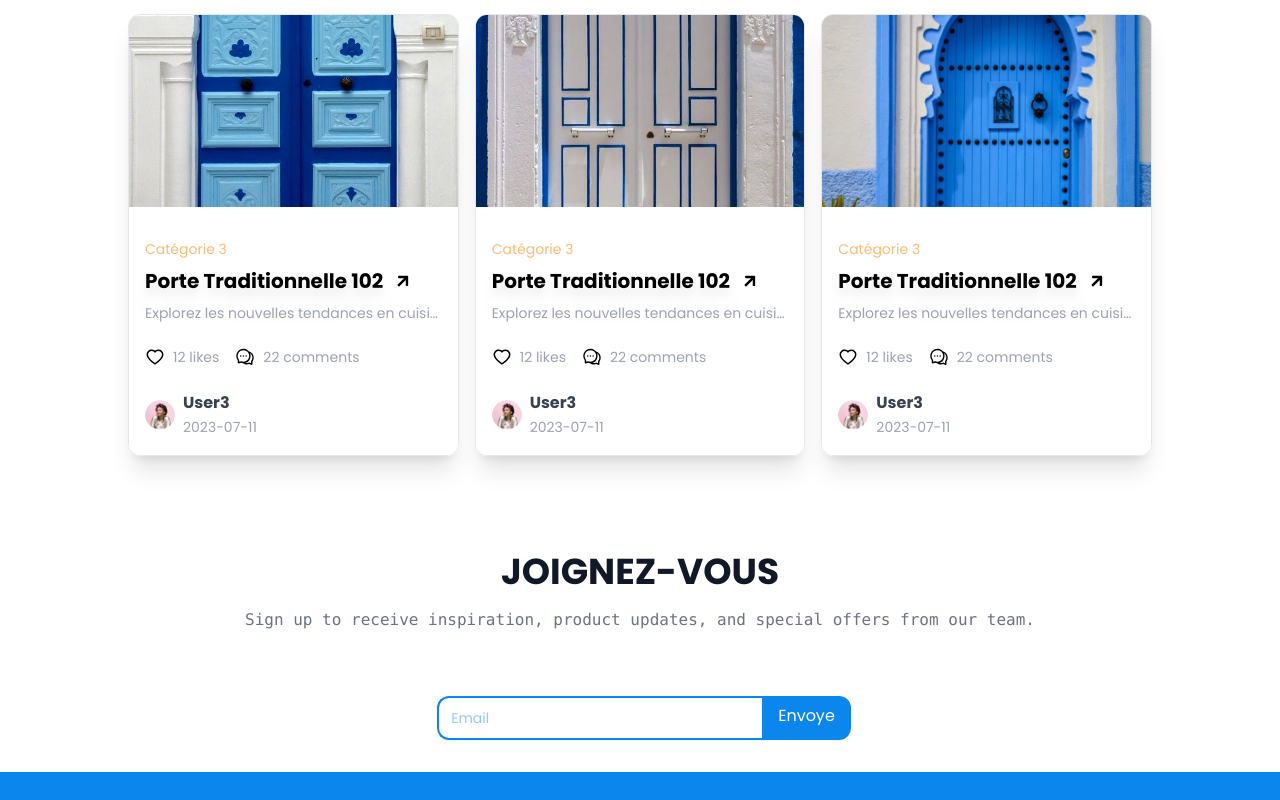
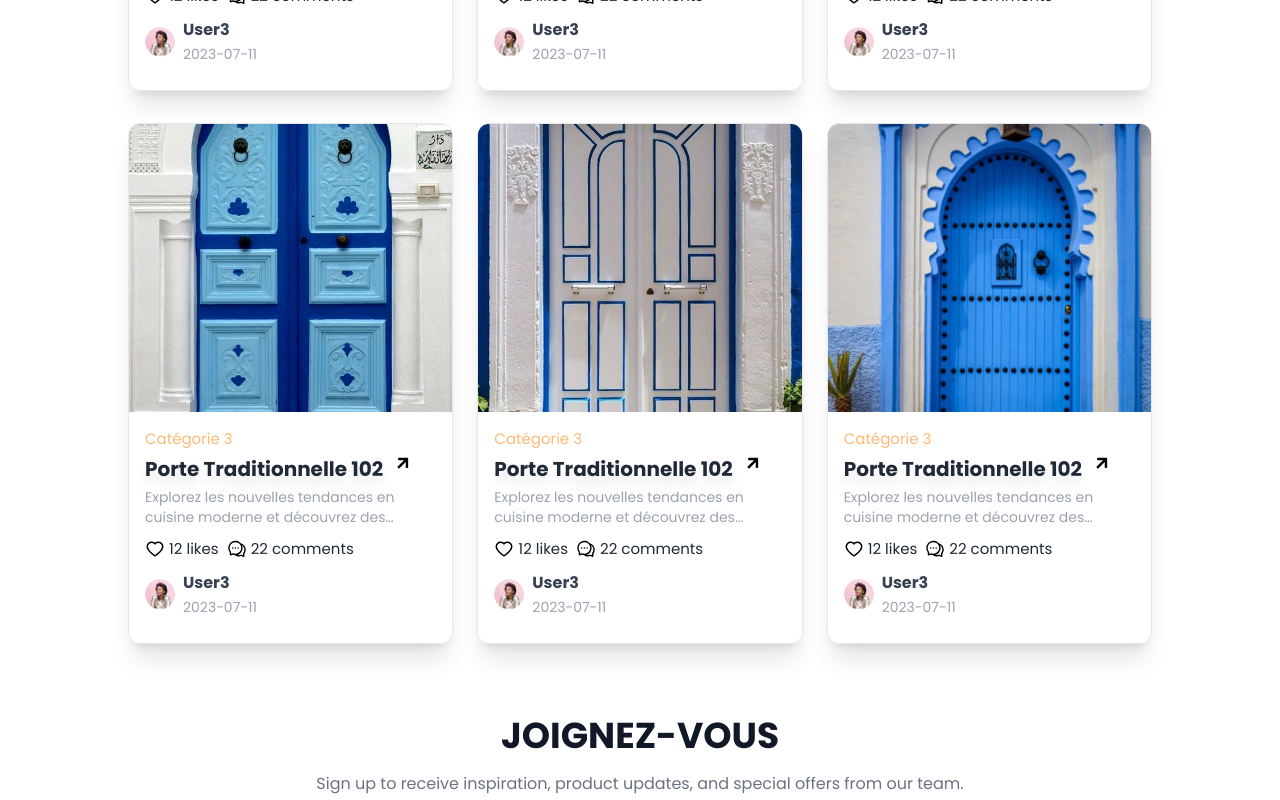
Before and after one commit to Hakimsabkhi/blog-website-Rustic-door-nextjs14approuter, a Next.js app: page / in a window 1280 px wide. Shown: the part 7140-7940 px from the top of the page. Built offline with nearby package versions, Linux system fonts and the light colour scheme.

Commit message:
Update Decouvre Nos Blog

```diff
--- a/src/components/JoignezVous.tsx
+++ b/src/components/JoignezVous.tsx
@@ -2,15 +2,15 @@ import React from 'react'
 
 function JoignezVous() {
   return (
-    <section className='centred flex justify-center items-center flex-col gap-16'>
+    <section className='centred flex justify-center items-center flex-col gap-8'>
         <div className='text-center items-center flex flex-col gap-4'>
             <h1 className='text-gray-900 text-4xl font-bold'>JOIGNEZ-VOUS</h1>
-            <h2 className='text-md text-gray-500 font-mono'>Sign up to receive inspiration, product updates, and special offers from our team. </h2>
+            <h2 className='text-md text-gray-500 font-medium'>Sign up to receive inspiration, product updates, and special offers from our team. </h2>
         </div>
-        <div className='flex justify-center'>
+        <div className='flex justify-center '>
   <label
     htmlFor="UserEmail"
-    className="ml-2 px-4 -mx-3 relative overflow-hidden rounded-tl-xl rounded-bl-xl border-t-2 border-l-2 border-b-2 border-primary  shadow-sm focus-within:border-blue-600 focus-within:ring-1 focus-within:ring-blue-600 flex items-center"
+    className="ml-2 px-8 -mx-3 relative overflow-hidden rounded-tl-lg rounded-bl-lg border-t-2 border-l-2 border-b-2 border-primary  shadow-sm focus-within:border-blue-600 focus-within:ring-1 focus-within:ring-blue-600 flex items-center"
   >
     <input
       type="email"
@@ -23,7 +23,7 @@ function JoignezVous() {
       Email
     </span>
   </label>
-  <a href="#" className="bg-primary rounded-tr-xl rounded-br-xl text-white px-4 py-2 ml-2">
+  <a href="#" className="bg-primary rounded-tr-lg rounded-br-lg text-white px-8 py-4 ml-2">
       Envoye
     </a>
 </div>
--- a/src/components/NosBlog.tsx
+++ b/src/components/NosBlog.tsx
@@ -7,41 +7,41 @@ import { blogs } from 'public/data'
 
 const NosBlog: React.FC = () => {
   return (
-    <section className='centred flex flex-col gap-4 py-16'>
-      <h1 className='text-center text-4xl text-orange-400 font-bold'>DECOUVRE NOS BLOG</h1>
-      <h2 className='text-center text-gray-400 font-mono'>Lorem ipsum dolor sit amet, consectetur adipiscing elit.</h2>
+    <section className='w-[95%] mx-auto sm:w-[95%] md:w-[80%] lg:w-[80%] xl:w-[80%] 2xl:w-[80%]  flex flex-col gap-2 py-16'>
+      <h1 className='text-center text-2xl sm:text-2xl md:text-4xl lg:text-4xl xl:text-4xl 2xl:text-4xl  text-orange-400 font-bold'>DECOUVRE NOS BLOG</h1>
+      <h2 className='text-center text-gray-400 font-light'>Lorem ipsum dolor sit amet, consectetur adipiscing elit.</h2>
 
-      <div className='grid gap-4 grid-cols-2 sm:grid-cols-2 md:grid-cols-3 lg:grid-cols-3 xl:grid-cols-3'>
+      <div className='grid gap-2 sm:gap-2 md:gap-6 lg:gap-6 xl:gap-6 2xl:gap-6 grid-cols-2 sm:grid-cols-2 md:grid-cols-3 lg:grid-cols-3 xl:grid-cols-3 '>
   {blogs.map((blog, index) => (
     <div
     key={index}
-    className={`w-full mb-8 overflow-hidden block rounded-xl border shadow-xl transition hover:border-orange-400/10 hover:shadow-orange-400/10 flex-1 ${index === 2 ? 'hidden sm:block  md:block' : ''}`}
+    className={`w-full mb-2 overflow-hidden block rounded-xl border shadow-xl transition hover:border-orange-400/10 hover:shadow-orange-400/10 flex-1 ${index === 2 ? 'hidden sm:block  md:block' : ''}`}
   >
       <Link href='#' className="relative block">
         <Image
           src={blog.imgSrc}
           alt="blog Image"
-          className="w-full h-32 sm:h-40 md:h-48 object-cover mb-4"
+          className="w-full h-32 sm:h-40 md:h-72 object-cover mb-4"
         />
       </Link>
-      <div className="flex flex-col gap-2 bg-white rounded-xl p-4 h-full">
-        <Link href='#' className="text-xs sm:text-sm text-orange-300">{blog.Catégorie}</Link>
-        <div className="flex items-center">
-          <Link href='#' className="text-base sm:text-lg md:text-xl font-semibold text-black drop-shadow-xl truncate">{blog.title}</Link>
+      <div className="flex flex-col gap-1 bg-white rounded-xl p-4 h-42 -mt-4 ">
+        <Link href='#' className="text-[10px] sm:text-[10px] md:text-[15px] lg:text-[15px] xl:text-[15px] 2xl:text-[15px]  text-orange-300">{blog.Catégorie}</Link>
+        <div className="flex items ">
+          <Link href='#' className="text-sm sm:text-sm md:text-xl font-semibold  text-gray-800 drop-shadow-xl truncate">{blog.title}</Link>
           <FaArrowRight className="text-black ml-3 -rotate-45" />
         </div>
-        <p className="text-xs sm:text-sm text-gray-400 mb-4 truncate">{blog.description}</p>
-        <div className="flex items-center gap-4 mb-4 text-xs sm:text-sm">
-          <div className="flex items-center gap-2">
-            <AiOutlineHeart className="text-[20px]" />
-            <Link href='#' className="text-gray-400">{blog.likes} likes</Link>
+        <p className="text-xs sm:text-sm text-gray-400 mb-0 sm:mb-0 md:mb-2 lg:mb-2 xl:mb-2 2xl:mb-2 line-clamp-2">{blog.description}</p>
+        <div className="flex items-center gap-2 text-xs sm:text-sm -mx-2 sm:-mx-2 md:-mx-0 lg:-mx-0 xl:-mx-0 2xl:-mx-0">
+          <div className="flex items-center gap-1">
+            <AiOutlineHeart className="text-[15px] sm:text-[15px] md:text-[20px] lg:text-[20px] xl:text-[20px] 2xl:text-[20px]"/>
+            <Link href='#' className="text-gray-800 text-[10px] sm:text-[10px] md:text-[15px] lg:text-[15px] xl:text-[15px] 2xl:text-[15px]">{blog.likes}</Link><p  className="text-gray-800 text-[10px] sm:text-[10px] md:text-[15px] lg:text-[15px] xl:text-[15px] 2xl:text-[15px]">likes</p>
           </div>
-          <div className="flex items-center gap-2">
-            <AiOutlineComment className="text-[20px]" />
-            <Link href='#' className="text-gray-400">{blog.comments} comments</Link>
+          <div className="flex items-center gap-1">
+            <AiOutlineComment className="text-[15px] sm:text-[15px] md:text-[20px] lg:text-[20px] xl:text-[20px] 2xl:text-[20px]" />
+            <Link href='#' className="text-gray-800 text-[10px] sm:text-[10px] md:text-[15px] lg:text-[15px] xl:text-[15px] 2xl:text-[15px]">{blog.comments}</Link><p  className="text-gray-800 text-[10px] sm:text-[10px] md:text-[15px] lg:text-[15px] xl:text-[15px] 2xl:text-[15px]">comments</p>
           </div>
         </div>
-        <Link href='#' className="hidden md:flex items-center gap-2 overflow-hidden">
+        <Link href='#' className="hidden md:flex items-center gap-2 py-2 overflow-hidden">
           <Image src={blog.userImgSrc} alt="User Image" width={30} height={30} className="rounded-full" />
           <div>
             <h3 className="text-sm sm:text-base text-gray-700 font-bold">{blog.userName}</h3>
--- a/src/styles/globals.css
+++ b/src/styles/globals.css
@@ -35,3 +35,9 @@ margin-right: auto;
 margin-left: auto;
 
   }
+
+.mobile{
+  width: 95%;
+  margin-right: auto;
+margin-left: auto;
+}
```
